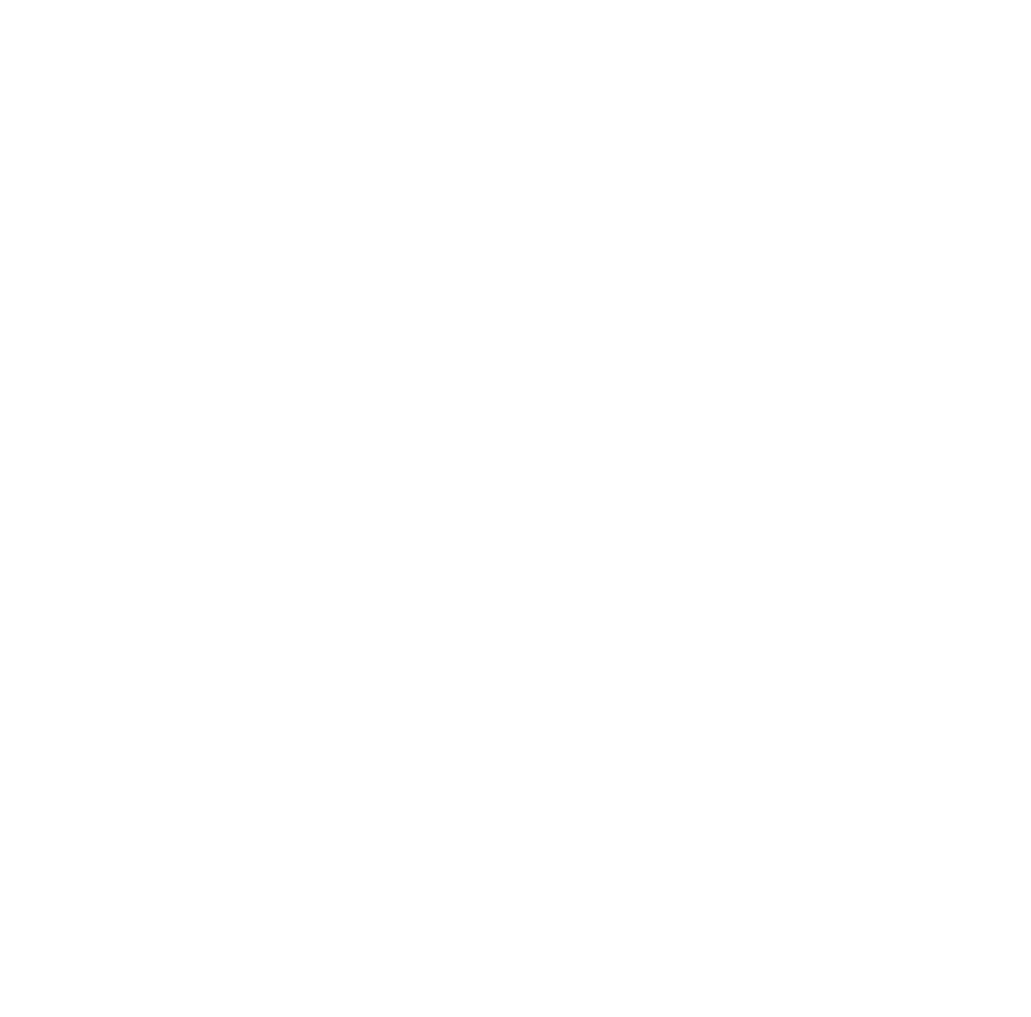
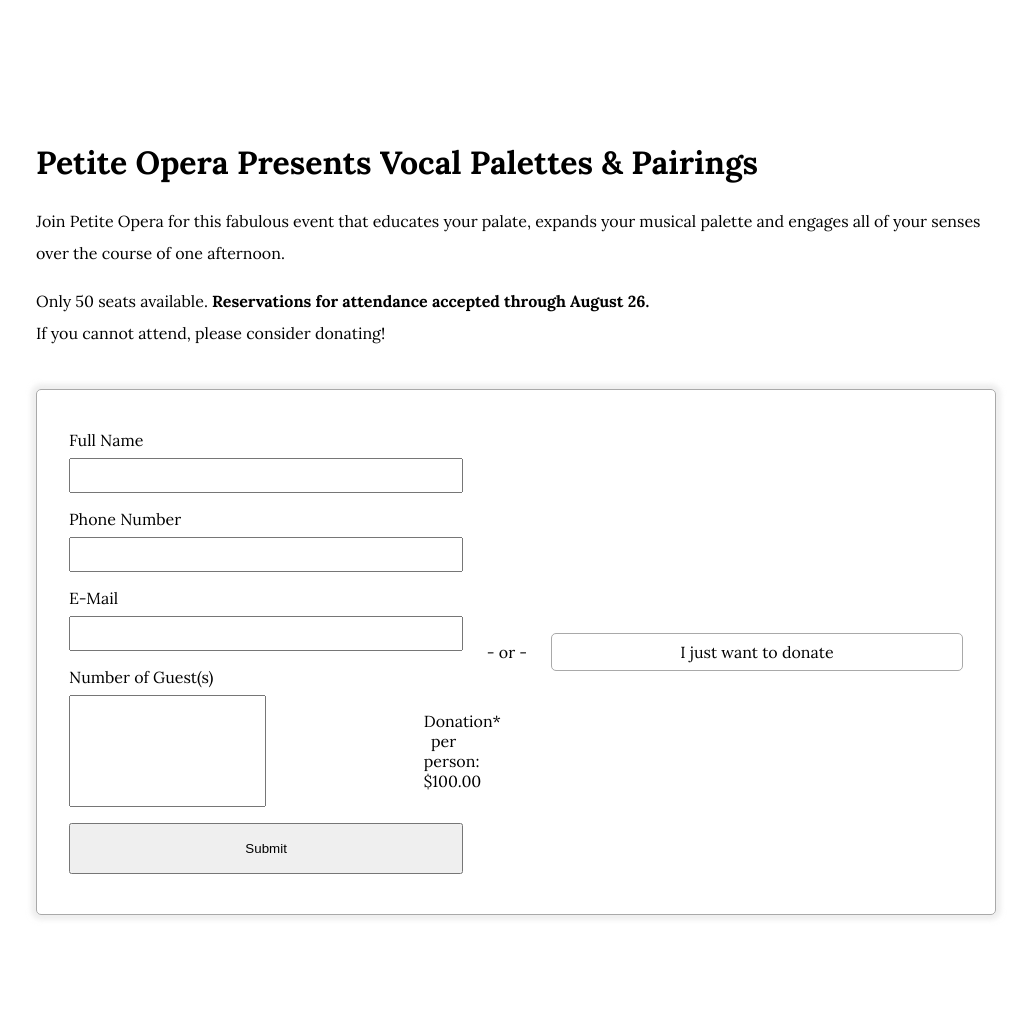
Before and after one commit to qiyundai/vocal-palettes-pairing, a PHP site: page / in a window 1280 px wide. Before the commit the part shown is empty. Shown: the whole page, without its empty margins (124-1155 px from the left). Before the commit the page ends 800 px from the top, so only its background shows below. Run offline with PHP 8.4, Linux system fonts and the light colour scheme.

Commit message:
Building form

```diff
--- a/index.php
+++ b/index.php
@@ -6,10 +6,42 @@
     <meta name="viewport" content="width=device-width, initial-scale=1.0">
     <title>Vocal Palettes & Pairing</title>
     <link rel="stylesheet" href="style.css">
+    <link rel="preconnect" href="https://fonts.googleapis.com">
+    <link rel="preconnect" href="https://fonts.gstatic.com" crossorigin>
+    <link href="https://fonts.googleapis.com/css2?family=Lora:ital,wght@0,400;0,500;0,600;0,700;1,400;1,500;1,600;1,700&display=swap" rel="stylesheet">
 </head>
 
 <body>
-
+    <div class="container">
+        <div class="container__content">
+            <h1 class="title">Petite Opera Presents Vocal Palettes & Pairings</h1>
+            <p>
+                Join Petite Opera for this fabulous event that educates your palate, expands your musical palette and engages all of your senses over the course of one afternoon.
+            </p>
+            <p>
+                Only 50 seats available. <strong> Reservations for attendance accepted through August 26.</strong><br>
+                If you cannot attend, please consider donating!
+            </p>
+        </div>
+        <div class="container__form">
+            <form class="rsvp-form" action="">
+                <label for="name">Full Name</label>
+                <input id="name" name="name" type="text" required>
+                <label for="phone">Phone Number</label>
+                <input id="phone" name="phone" type="tel" required>
+                <label for="email">E-Mail</label>
+                <input id="email" name="email" type="email" required>
+                <label for="party">Number of Guest(s)</label>
+                <div class="container__form__party">
+                    <input id="party" name="party" type="number" required>
+                    <p>Donation* per person: $100.00</p>
+                </div>
+                <button>Submit</button>
+            </form>
+            <p>- or -</p>
+            <a class="link-donate" href="">I just want to donate</a>
+        </div>
+    </div>
 </body>
 
 <footer>
--- a/style.css
+++ b/style.css
@@ -1,3 +1,69 @@
-
+html body {
+  max-width: 960px;
+  margin: auto;
+  font-family: "Lora", serif;
+  padding: 8%;
+}
+html body .container__content {
+  margin: 40px 0;
+}
+html body .container__content p {
+  line-height: 32px;
+}
+html body .container__form {
+  display: flex;
+  align-items: center;
+  justify-content: space-around;
+  border: 1px solid darkgray;
+  box-shadow: 0 0 5px 5px rgba(221, 221, 221, 0.514);
+  border-radius: 5px;
+  padding: 24px 32px;
+}
+html body .container__form__party {
+  width: 100%;
+  display: flex;
+  justify-content: space-between;
+}
+html body .container__form__party p {
+  width: max-content;
+}
+html body .container__form .rsvp-form {
+  display: flex;
+  flex-direction: column;
+  width: 45%;
+}
+html body .container__form .rsvp-form label {
+  padding: 16px 0 8px 0;
+}
+html body .container__form .rsvp-form input {
+  padding: 8px;
+}
+html body .container__form .rsvp-form button {
+  padding: 16px 0;
+  margin: 16px 0;
+}
+html body .container__form p {
+  text-align: center;
+  width: 10%;
+}
+html body .container__form .link-donate {
+  width: 45%;
+  text-align: center;
+  height: max-content;
+  border: 1px solid darkgray;
+  border-radius: 5px;
+  padding: 8px;
+  background-color: white;
+  color: black;
+  text-decoration: none;
+}
+html body .container__form .link-donate:active {
+  color: black;
+}
+html body .container__form .link-donate:hover {
+  background-color: lavender;
+  text-decoration: none;
+  color: black;
+}
 
 /*# sourceMappingURL=style.css.map */
--- a/style.scss
+++ b/style.scss
@@ -0,0 +1,84 @@
+html {
+    body {
+        max-width: 960px;
+        margin: auto;
+        font-family: 'Lora', serif;
+        padding: 8%;
+
+        .container {
+            &__content {
+                margin: 40px 0;
+
+                p {
+                    line-height: 32px;
+                }
+            }
+
+            &__form {
+                display: flex;
+                align-items: center;
+                justify-content: space-around;
+                border: 1px solid darkgray;
+                box-shadow: 0 0 5px 5px rgba(221, 221, 221, 0.514);
+                border-radius: 5px;
+                padding: 24px 32px;
+
+                &__party {
+                    width: 100%;
+                    display: flex;
+                    justify-content: space-between;
+
+                    p {
+                        width: max-content;
+                    }
+                }
+
+                .rsvp-form {
+                    display: flex;
+                    flex-direction: column;
+                    width: 45%;
+
+                    label {
+                        padding: 16px 0 8px 0;
+                    }
+
+                    input {
+                        padding: 8px;
+                    }
+
+                    button {
+                        padding: 16px 0;
+                        margin: 16px 0;
+                    }
+                }
+
+                p {
+                    text-align: center;
+                    width: 10%;
+                }
+
+                .link-donate {
+                    width: 45%;
+                    text-align: center;
+                    height: max-content;
+                    border: 1px solid darkgray;
+                    border-radius: 5px;;
+                    padding: 8px;
+                    background-color: white;
+                    color: black;
+                    text-decoration: none;
+
+                    &:active {
+                        color: black;
+                    }
+
+                    &:hover {
+                        background-color: lavender;
+                        text-decoration: none;
+                        color: black;
+                    }
+                }
+            }
+        }
+    }
+}
```
Also changed, not shown: 1 other file.
